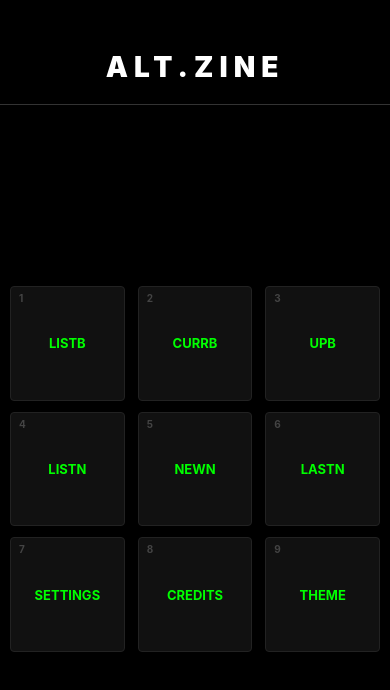
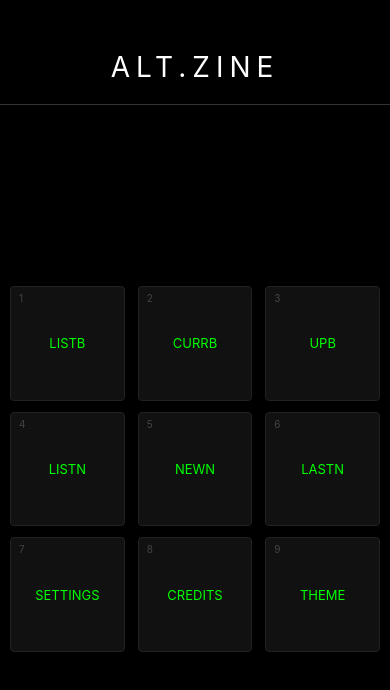
Before and after one commit to fl0k1-d3v/ALT.ZINE, a React Native app: screen / in a window 390 px wide. Shown: the top 690 px of the page. Built offline with nearby package versions, Linux system fonts and the light colour scheme.

Commit message:
add font finally

```diff
--- a/App.tsx
+++ b/App.tsx
@@ -16,6 +16,12 @@ import {
 } from 'react-native';
 
 const { FilePickerModule } = NativeModules;
+
+// Set default font family globally
+Text.defaultProps = Text.defaultProps || {};
+Text.defaultProps.style = { fontFamily: 'VT323-Regular' };
+TextInput.defaultProps = TextInput.defaultProps || {};
+TextInput.defaultProps.style = { fontFamily: 'VT323-Regular' };
 
 type Note = { id: string; text: string; updatedAt: number; };
 type Book = { id: string; title: string; content: string; segments: string[]; currentSegment: number; totalSegments: number; lastRead: number; };
@@ -305,16 +311,16 @@ export default function App() {
 const styles = StyleSheet.create({
   container: { flex: 1, backgroundColor: '#000' },
   header: { paddingTop: 50, paddingBottom: 20, alignItems: 'center', borderBottomWidth: 1, borderBottomColor: '#333' },
-  title: { color: '#FFF', fontSize: 28, fontWeight: '900', letterSpacing: 6 },
+  title: { color: '#FFF', fontSize: 28, letterSpacing: 6 },
   main: { flex: 1 },
   gridWrapper: { flex: 1, justifyContent: 'center', padding: 10 },
   gridContainer: { flexDirection: 'row', flexWrap: 'wrap', justifyContent: 'space-between' },
   gridItem: { width: '31%', aspectRatio: 1, backgroundColor: '#111', marginBottom: '3%', borderRadius: 4, justifyContent: 'center', alignItems: 'center', borderWidth: 1, borderColor: '#222' },
-  gridId: { color: '#444', fontSize: 10, position: 'absolute', top: 5, left: 8, fontWeight: 'bold' },
-  gridLabel: { color: '#0F0', fontSize: 13, fontWeight: 'bold', textTransform: 'uppercase' },
+  gridId: { color: '#444', fontSize: 10, position: 'absolute', top: 5, left: 8 },
+  gridLabel: { color: '#0F0', fontSize: 13, textTransform: 'uppercase' },
   pageContainer: { flex: 1, justifyContent: 'center', alignItems: 'center', padding: 20 },
-  pageText: { color: '#FFF', fontSize: 32, fontWeight: 'bold' },
-  creditsText: { color: '#0F0', fontSize: 24, fontWeight: '900', letterSpacing: 2 },
+  pageText: { color: '#FFF', fontSize: 32 },
+  creditsText: { color: '#0F0', fontSize: 24, letterSpacing: 2 },
   backHint: { color: '#444', fontSize: 10, padding: 15, textAlign: 'center', letterSpacing: 1, textTransform: 'uppercase' },
   editorContainer: { flex: 1, backgroundColor: '#000' },
   textInput: { flex: 1, color: '#FFF', fontSize: 18, padding: 20, textAlignVertical: 'top' },
@@ -323,10 +329,10 @@ const styles = StyleSheet.create({
   listItem: { flexDirection: 'row', alignItems: 'center', padding: 15, borderBottomWidth: 1, borderBottomColor: '#111' },
   selectedItem: { backgroundColor: '#111', borderColor: '#0F0', borderBottomWidth: 1 },
   listText: { flex: 1, color: '#FFF', fontSize: 16, paddingHorizontal: 10 },
-  progressText: { color: '#0F0', fontSize: 10, fontWeight: 'bold' },
+  progressText: { color: '#0F0', fontSize: 10 },
   icon: { color: '#222', fontSize: 18, paddingHorizontal: 15 },
   divider: { width: 1, height: 20, backgroundColor: '#222' },
-  emptyText: { color: '#222', textAlign: 'center', marginTop: 100, fontSize: 16, fontWeight: 'bold' },
+  emptyText: { color: '#222', textAlign: 'center', marginTop: 100, fontSize: 16 },
   readerContainer: { flex: 1, backgroundColor: '#000' },
   segmentWrapper: { flex: 1, justifyContent: 'flex-start', padding: 25, paddingTop: 40 },
   segmentText: { color: '#CCC', fontSize: 16, lineHeight: 24, textAlign: 'left' },
```
Also changed, not shown: react-native.config.js (added, +7 -0 lines), assets/fonts/VT323-Regular.ttf (added), 5 other files (tests, documents, lock files or other folders).
